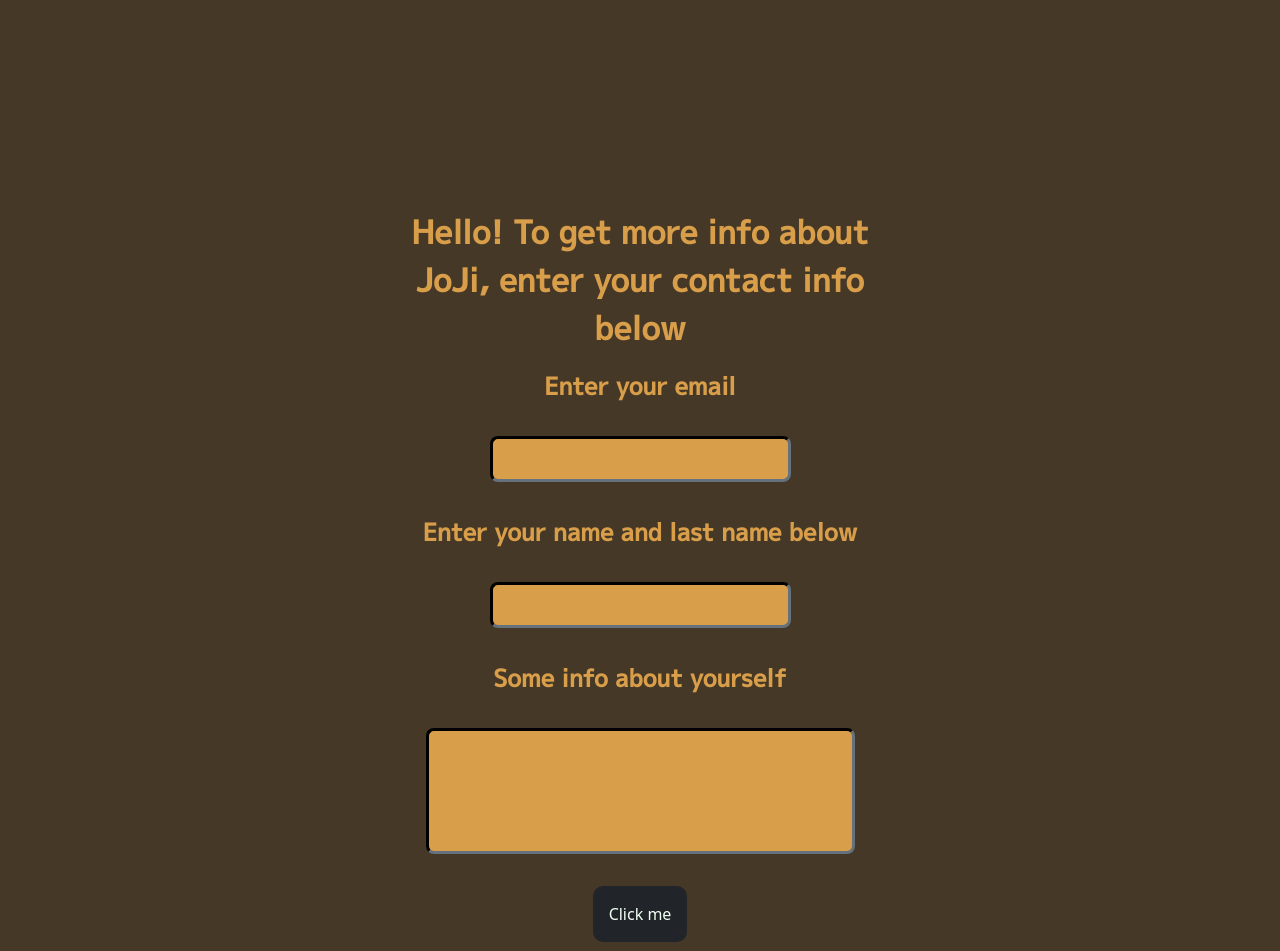
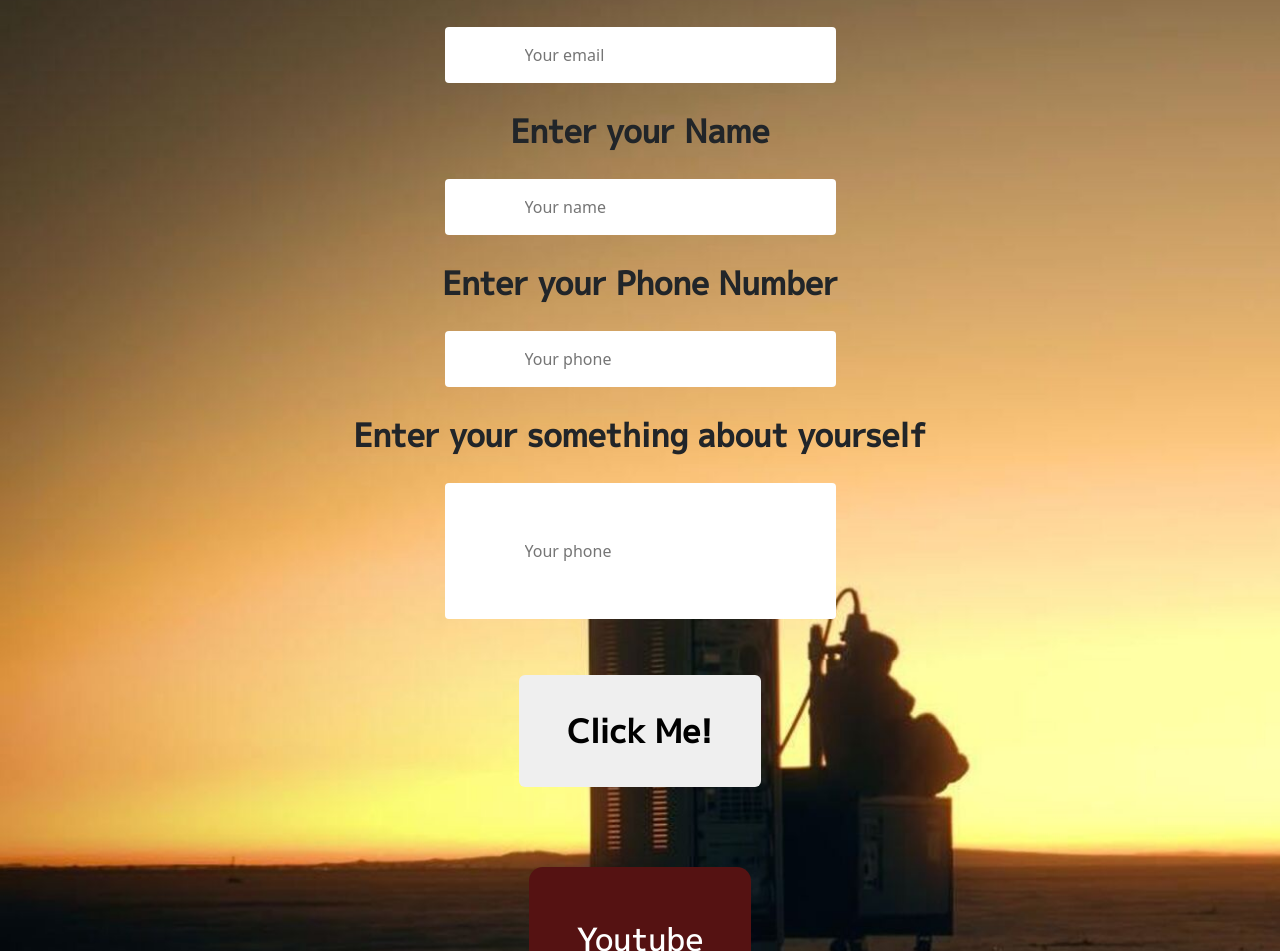
Before and after one commit to arthurCodename/WebsiteJoji, a React (Create React App) app: page /home/contact in a window 1280 px wide. Shown: the part 181-1132 px from the top of the page. Built offline with nearby package versions, Linux system fonts and the light colour scheme; a web font is replaced by a local one.

Commit message:
fixed contact

```diff
--- a/src/App.js
+++ b/src/App.js
@@ -13,9 +13,7 @@ function App() {
   return (
     <Router>
       <Route exact path = '/' ><BackgroundVideo/></Route>
-
         <Switch>
-
           <Route exact path = '/home' ></Route>
           <Route exact path = '/home/explore' ><Explore/></Route>
           <Route exact path = '/home/contact' ><Contact/></Route>
--- a/src/components/Navbar/Navigbar.jsx
+++ b/src/components/Navbar/Navigbar.jsx
@@ -4,7 +4,7 @@ import "bootstrap/dist/css/bootstrap.min.css";
 
 export default function Navigbar(){
     return (
-        <Navbar collapseOnSelect expand="lg" bg="dark" variant="dark">
+        <Navbar collapseOnSelect expand="lg" bg="dark" variant="dark" >
         <Navbar.Brand  href ="/" style={{paddingLeft: "1.5rem"}} >
           George Miller
         </Navbar.Brand>
@@ -12,7 +12,6 @@ export default function Navigbar(){
         <Navbar.Collapse id="responsive-navbar-nav">
           <Nav className="mr-auto">
             <Nav.Link href = "/home/explore">Explore</Nav.Link>
-
           </Nav>
           <Nav>
             <Nav.Link href = "/home/contact">Contact</Nav.Link>
--- a/src/components/contact/contact-style.css
+++ b/src/components/contact/contact-style.css
@@ -1,269 +1,163 @@
-.main-container {
-     /* display:flex;
-    flex-direction: column;
-    justify-content: center;
-    align-items: center;
-
-    background-image: url("exploreBackground.jpg");
-    -webkit-background-size: cover;
-    -moz-background-size: cover;
-    -o-background-size: cover;
-    background-size: cover;
-    transform: translate(0,  0%);
-    background-repeat: no-repeat;
-    background-attachment: fixed;
-     */
-    background-color:
-
-    #453827
-
+#contact-container {
+  z-index: -1;
+  width: 100%;
+  height: 100%;
 }
 
-
-.contact-form{
-    display: flex;
-    justify-content: center;
-    align-items: center;
-    padding-top: 15%;
-    padding-bottom: 1rem;
-    width: 100%;
-    font-family: 'M PLUS 1p', sans-serif;
-    font-size: 2rem;
-    color: #d89e4a;
-    font-weight: bold;
-    text-align: center;
-
-}
-.input-form{
-    display: flex;
-    justify-content: center;
-    align-items: center;
-    text-align: center;
-    padding-bottom: 2rem;
-
-}
-
-.email-field{
-    margin-top: 2rem;
-    border-radius: 00.5rem;
-    padding: 0.5rem 2rem;
-    color: #d89e4a;
-    border-color: #212529;
-    border-width: 3px;
-
-    background-color:
-    #d89e4a;
-}
-
-.button-pos {
-    display: flex;
-    justify-content: center;
-    align-items: center;
-  }
-
-.contact-main{
-    margin: 0 10%;
-
-}
-
-.center-label-div{
-    display: flex;
-    justify-content: center;
-    align-items: center;
-    width: 100%;
-    font-family: 'M PLUS 1p', sans-serif;
-    font-size: 1.5rem;
-    color: 	#d89e4a;
-    font-weight: bold;
-    text-align: center;
-}
-
-.email-field-big{
-    margin-top: 2rem;
-    border-radius: 00.5rem;
-    padding: 3rem 6rem;
-    color: #d89e4a;
-    border-color: #212529;
-    border-width: 3px;
-    float: left;
-    background-color:
-    #d89e4a;
-}
-
-.shape-button{
-    border: none;
-    background-color: #212529;
-    padding: 1rem 1rem;
-    margin-bottom: 20px;
-    border-radius: 10px;
-    color:honeydew
-}
-
-
-@media (max-width: 450px){
-    .email-field-big{
-        padding: 2rem 4rem;
-    }
-
-    .contact-form{
-        font-size: 1.5rem;
-    }
-
-    .center-label-div{
-        margin-top: 1rem;
-        margin-bottom: 1rem;
-    }
-}
-
-@media (min-width: 300px) and (max-width:1000px){
-    .contact-main{
-        padding: 15%;
-    }
-
-}
-
-@media (min-width: 1000px) and (max-width:2000px) {
-    .contact-main{
-        padding: 20%;
-    }
-}
-
-/* @media (min-width: 300px )and (max-width:425px){
-
-    .main-container {
+.main-content-contact{
   background-repeat: no-repeat;
   -webkit-background-size: cover;
   -moz-background-size: cover;
   -o-background-size: cover;
   background-size: cover;
-
+  background-image: url("exploreBackground.jpg");
   width: 100%;
   display: flex;
   flex-direction: column;
   align-items: center;
   justify-content: center;
   padding: 0 10%;
-        height:100vh;
-   }
-
-    .contact-form{
-        font-size: 1.2rem;
-        padding-top: 2rem;
-    }
-
-    .center-label-div{
-        font-size: 0.9rem;
-    }
-    .email-field{
-        margin-top: 0.5rem;
-        padding: 0.2rem 1rem
-    }
-
-    .email-field-big{
-        padding: 1rem 3rem;
-        margin-top: 1rem;
-    }
-
-    .email-field{
-        margin-top: 1rem;
-        padding: 0.2rem 1rem
-    }
-    .input-form{
-        padding-bottom: 0.5rem;
-    }
-    .shape-button{
-        padding:0.5rem 0.5rem;
-    }
-}
-
-
-
-@media (min-width: 425px )and (max-width:768px){
-
-    .main-container {
-        background-repeat: no-repeat;
-        -webkit-background-size: cover;
-        -moz-background-size: cover;
-        -o-background-size: cover;
-        background-size: cover;
-
-        width: 100%;
-        display: flex;
-        flex-direction: column;
-        align-items: center;
-        justify-content: center;
-        padding: 0 10%;
-        height:100vh;
-   }
-
-    .contact-form{
-        font-size: 1.2rem;
-        padding-top: 3rem;
-    }
-
-    .center-label-div{
-        font-size: 1rem;
-    }
-    .email-field{
-        margin-top: 1rem;
-        padding: 0.2rem 1rem
-    }
-
-    .shape-button{
-        padding:1rem 1rem;
-    }
-    .button-pos{
 
 }
 
-    .email-field-big{
-        padding: 2rem 3rem
-
-    }
-    .input-form{
-        padding-bottom: 1rem;
-    }
+.welcome-text{
+    justify-content: center;
+    align-items: center;
+    text-align: center;
+    display: flex;
+    margin-bottom: 1.5rem;
+    padding-top: 0.5rem;
+    font-family: 'M PLUS 1p', sans-serif;
+    font-weight: bold;
 }
 
-@media (min-width: 768px )and (max-width:1250px){
+.welcome-text-email{
+  font-family: 'M PLUS 1p', sans-serif;
+  font-weight: bold;
+  justify-content: center;
+  align-items: center;
+  text-align: center;
+  margin-bottom: 1.5rem;
+}
 
-    .main-container {
-        background-repeat: no-repeat;
-        overflow: hidden;
+.input1{
+  border-radius: 4px;
+  border-style: none;
+  margin-bottom: 1.5rem;
+  padding: 0.5rem 1rem;
+}
 
-        background-repeat:no-repeat;
-        -webkit-background-size:cover;
-        -moz-background-size:cover;
-        -o-background-size:cover;
-        background-size:cover;
-        background-position:center;
-        padding: 0 10%;
+.welcome-text-name{
+  font-family: 'M PLUS 1p', sans-serif;
+  font-weight: bold;
+  justify-content: center;
+  align-items: center;
+  text-align: center;
+  margin-bottom: 1.5rem;
+}
+
+.input2{
+  border-radius: 4px;
+  border-style: none;
+  margin-bottom: 1.5rem;
+  padding: 0.5rem 1rem;
+}
+
+.welcome-text-phone{
+  font-family: 'M PLUS 1p', sans-serif;
+  font-weight: bold;
+  justify-content: center;
+  align-items: center;
+  text-align: center;
+  margin-bottom: 1.5rem;
+}
+
+.input3{
+  border-radius: 4px;
+  border-style: none;
+  margin-bottom: 1.5rem;
+  padding: 3rem 1rem;
+}
+
+.button-content{
+  margin-top: 2rem;
+  border-radius: 6px;
+  border-style: none;
+  padding: 1rem 1rem;
+  margin-bottom: 3rem;
+  font-family: 'M PLUS 1p', sans-serif;
+}
+
+.youtube-link{
+  margin-top: 2rem;
+  padding: 2rem 2rem;
+  margin-bottom: 3rem;
+  background-color:red;
+  color: white;
+  border-radius: 14px;
+  font-family: 'M PLUS 1p', sans-serif;
+}
+
+.twitter-link{
+  margin-top: 2rem;
+  padding: 2rem 2rem;
+  margin-bottom: 3rem;
+  background-color: #55adee;
+  color: white;
+  border-radius: 14px;
+  font-family: 'M PLUS 1p', sans-serif;
+}
+.thanks{
+  font-family: 'M PLUS 1p', sans-serif;
+  font-weight: bold;
+  justify-content: center;
+  align-items: center;
+  text-align: center;
+  margin-bottom: 1rem;
+  color: white;
 
 }
 
+@media (min-width:1000px) and (max-width:2000px){
+  .welcome-text{
 
-    .contact-form{
-        font-size: 1rem;
-        padding-top: 0rem;
+    font-size: 2rem;
+  }
+.welcome-text-email{
+  font-size: 2rem;
+}
+.input1{
+  padding: 1rem 5rem;
+}
+.welcome-text-name{
+  font-size: 2rem;
+}
+.input2{
+  padding: 1rem 5rem;
+}
+.welcome-text-phone{
+  font-size: 2rem;
+}
+.input3{
+  padding: 3.5rem 5rem;
+}
+.button-content{
+  font-size: 2rem;
+  padding: 2rem 3rem;
+  font-weight: bold;
+  font-family: 'M PLUS 1p', sans-serif;
+}
+.youtube-link{
+  padding: 3rem 3rem;
+  background-color:rgb(85, 18, 18);
+  font-size: 2rem;
+}
+.twitter-link{
+  padding: 3rem 3rem;
 
+  font-size: 2rem;
 }
-
-    .center-label-div{
-        font-size: 1rem;
+.thanks{
+  font-size: 2rem;
 }
-    .email-field{
-        margin-top: 1rem;
-        padding: 0.2rem 1rem
 }
-
-    .shape-button{
-        padding:1rem 1rem;
-    }
-    .button-pos{
-        margin-bottom: 1rem;
-    }
-
-    .email-field-big{
-        padding: 2rem 4rem
-    }
-} */
--- a/src/components/contact/contact.jsx
+++ b/src/components/contact/contact.jsx
@@ -5,44 +5,30 @@ import './contact-style.css'
 import Navigbar from "../Navbar/Navigbar";
 import Footer from '../Footer/Footer';
 
-function Contact() {
-    return (<>
+
+function Contact() {return(
+    <div id="contact-container">
         <Navigbar/>
-    <div id="container">
+        <div className="main-content-contact">
+            <div className="welcome-text">Hey, Want to get some info about Joji
+            </div>
+            <div className="welcome-text-email">Enter your email</div>
+            <input type = "text" className ="input1" placeholder="Your email"/>
+            <div className="welcome-text-name">Enter your Name</div>
+            <input type = "text" className ="input2" placeholder="Your name"/>
+            <div className="welcome-text-phone">Enter your Phone Number</div>
+            <input type = "text" className ="input2" placeholder="Your phone"/>
+            <div className="welcome-text-phone">Enter your something about yourself</div>
+            <input type = "text" className ="input3" placeholder="Your phone"/>
+            <button className ="button-content">Click Me!</button>
 
-        <div className="main-container">
-            <div className="contact-main">
-                <div className= "contact-form">Hello!
-                        To get more info about JoJi,
-                        enter your contact info below
-                </div>
-                 <div className="center-label-div">
-                    Enter your email
-                </div>
-                <div className="input-form">
-                    <input className="email-field" type="email" />
-                </div>
-                <div className="center-label-div">
-                    Enter your name and last name below
-                </div>
-                 <div className="input-form">
-                    <input className="email-field" type="email" />
-                </div>
-                <div className="center-label-div">
-                    Some info about yourself
-                </div>
-                <div className="input-form">
-                    <input className="email-field-big" type="email" />
-                </div>
-                <div className="button-pos">
-                    <button className="shape-button">Click me </button>
-                </div>
-            </div>
+            <div className="youtube-link"> Youtube</div>
+            <div className="twitter-link"> Twitter</div>
+            <div className="thanks">Thank you for using our service</div>
         </div>
         <Footer/>
     </div>
-    </>
-    )
+)
 };
 
 export default Contact;
```
Also changed, not shown: src/components/Navbar/Nav-style.css (added, +38 -0 lines), src/components/Footer/Footer-style.css (line endings or trailing spaces), src/components/contact/exploreBackground.jpg. Lines whose indentation alone changed are shown as unchanged.
